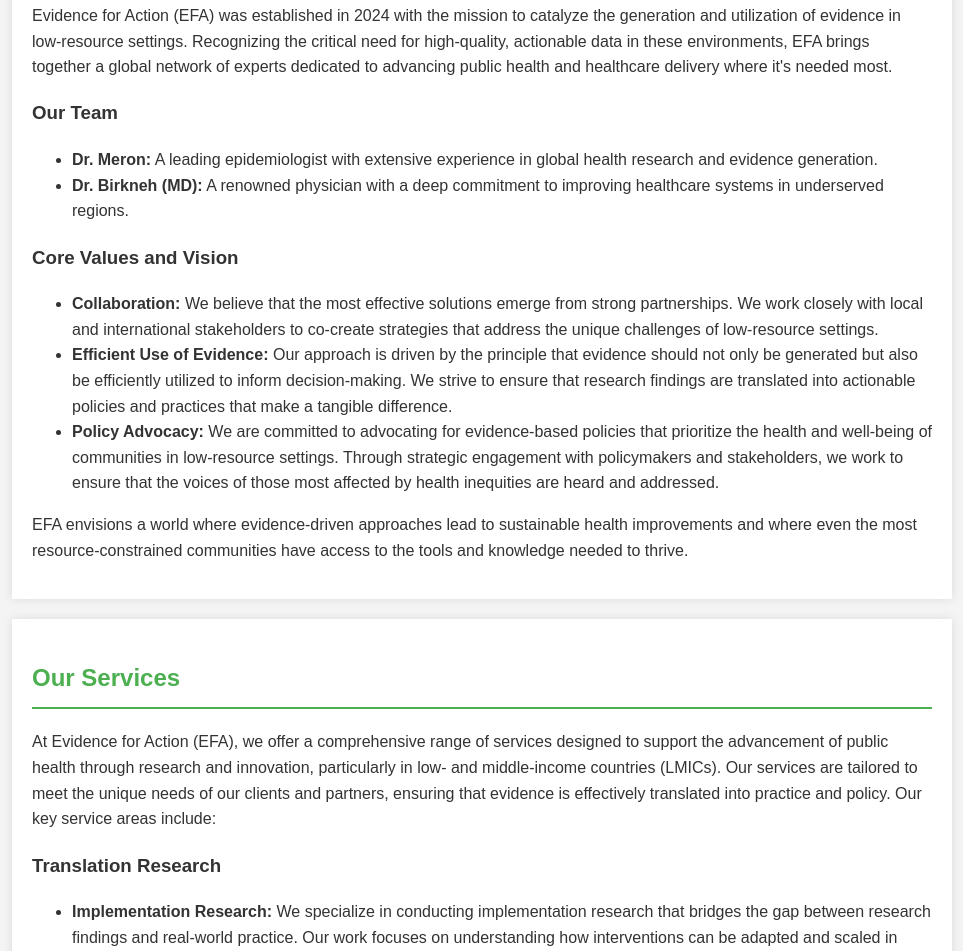
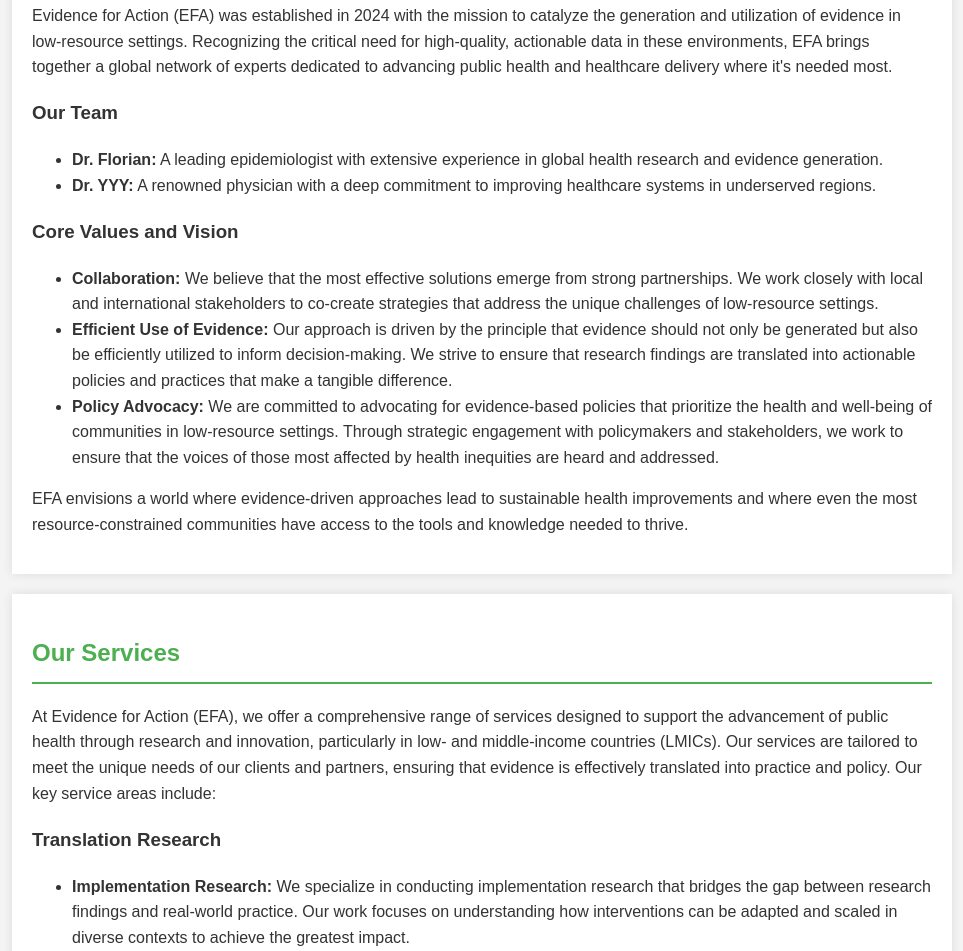
Before and after one commit to birkneh/EFA-2, a plain HTML site: page index.html in a window 1280 px wide. Shown: the part 1476-2427 px from the top of the page, without its empty margins (158-1121 px from the left). Drawn offline with Linux system fonts and the light colour scheme; files whose address does not match are found by name.

Commit message:
Update index.html

```diff
--- a/index.html
+++ b/index.html
@@ -104,8 +104,8 @@
         <p>Evidence for Action (EFA) was established in 2024 with the mission to catalyze the generation and utilization of evidence in low-resource settings. Recognizing the critical need for high-quality, actionable data in these environments, EFA brings together a global network of experts dedicated to advancing public health and healthcare delivery where it's needed most.</p>
         <h3>Our Team</h3>
         <ul>
-            <li><strong>Dr. Meron:</strong> A leading epidemiologist with extensive experience in global health research and evidence generation.</li>
-            <li><strong>Dr. Birkneh (MD):</strong> A renowned physician with a deep commitment to improving healthcare systems in underserved regions.</li>
+            <li><strong>Dr. Florian:</strong> A leading epidemiologist with extensive experience in global health research and evidence generation.</li>
+            <li><strong>Dr. YYY:</strong> A renowned physician with a deep commitment to improving healthcare systems in underserved regions.</li>
         </ul>
         <h3>Core Values and Vision</h3>
         <ul>
```
